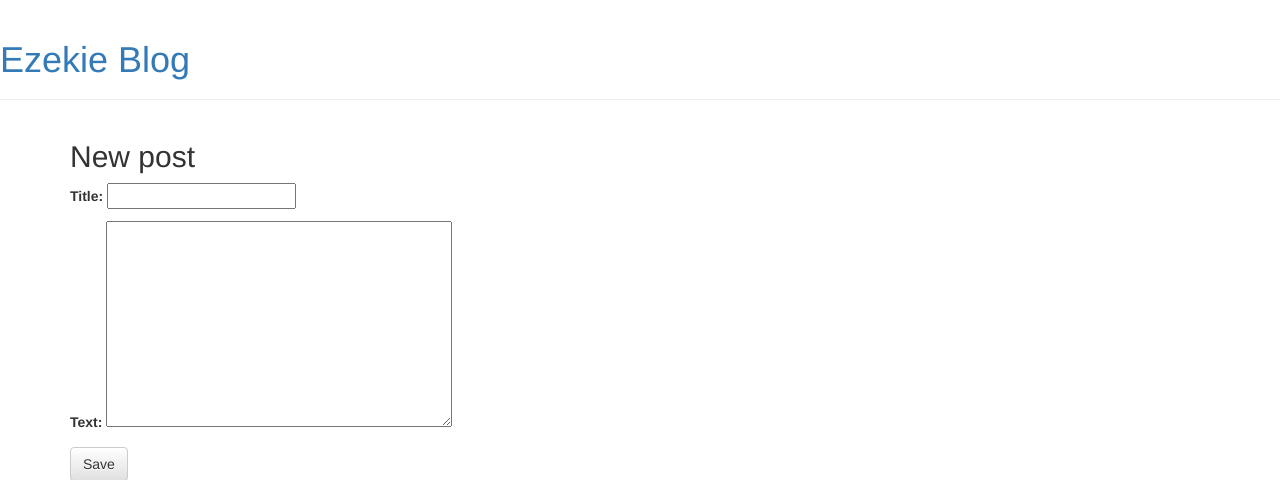
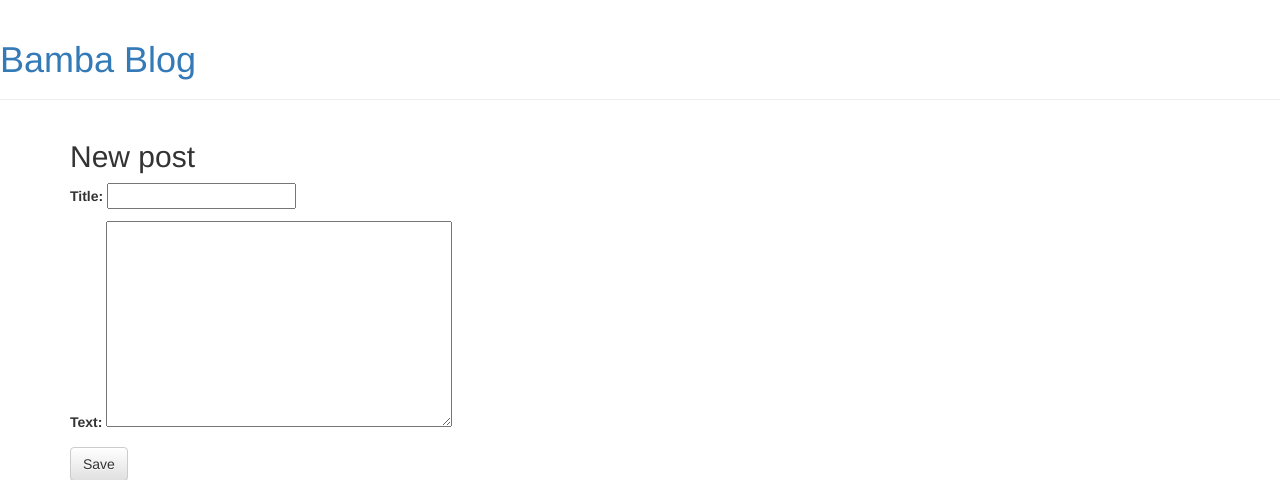
Before and after one commit to Bambinho/my-first-blog, a Django app: template blog/templates/blog/post_edit.html in a window 1280 px wide. Shown: the top 480 px of the page. Run offline with Django 3.2, Linux system fonts and the light colour scheme; the template is opened without the code that fills it: values that come from a table or form of the project are taken from there, others are empty; some libraries are stand-ins or nearby versions.

Commit message:
Added views to create/edit blog post inside the site Bamba

```diff
--- a/blog/templates/blog/base.html
+++ b/blog/templates/blog/base.html
@@ -12,7 +12,7 @@
           {% if user.is_authenticated %}
              <a href="{% url 'post_new' %}" class="top-menu"><span class="glyphicon glyphicon-plus"></span></a>
          {% endif %}
-            <h1><a href="/"> Ezekie Blog</a></h1>
+            <h1><a href="/"> Bamba Blog</a></h1>
         </div>
         <div class="content container">
             <div class="row">
```
